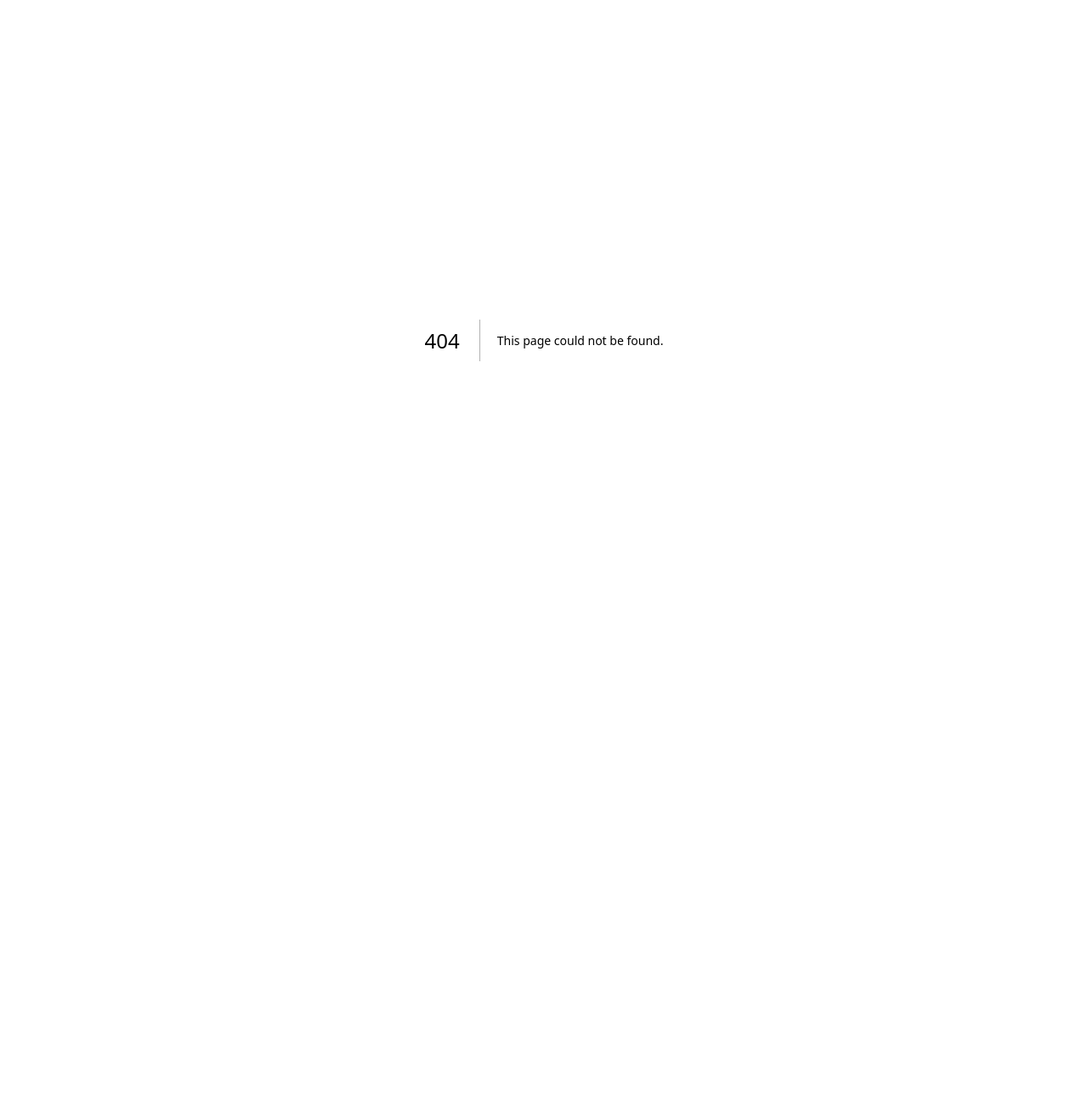
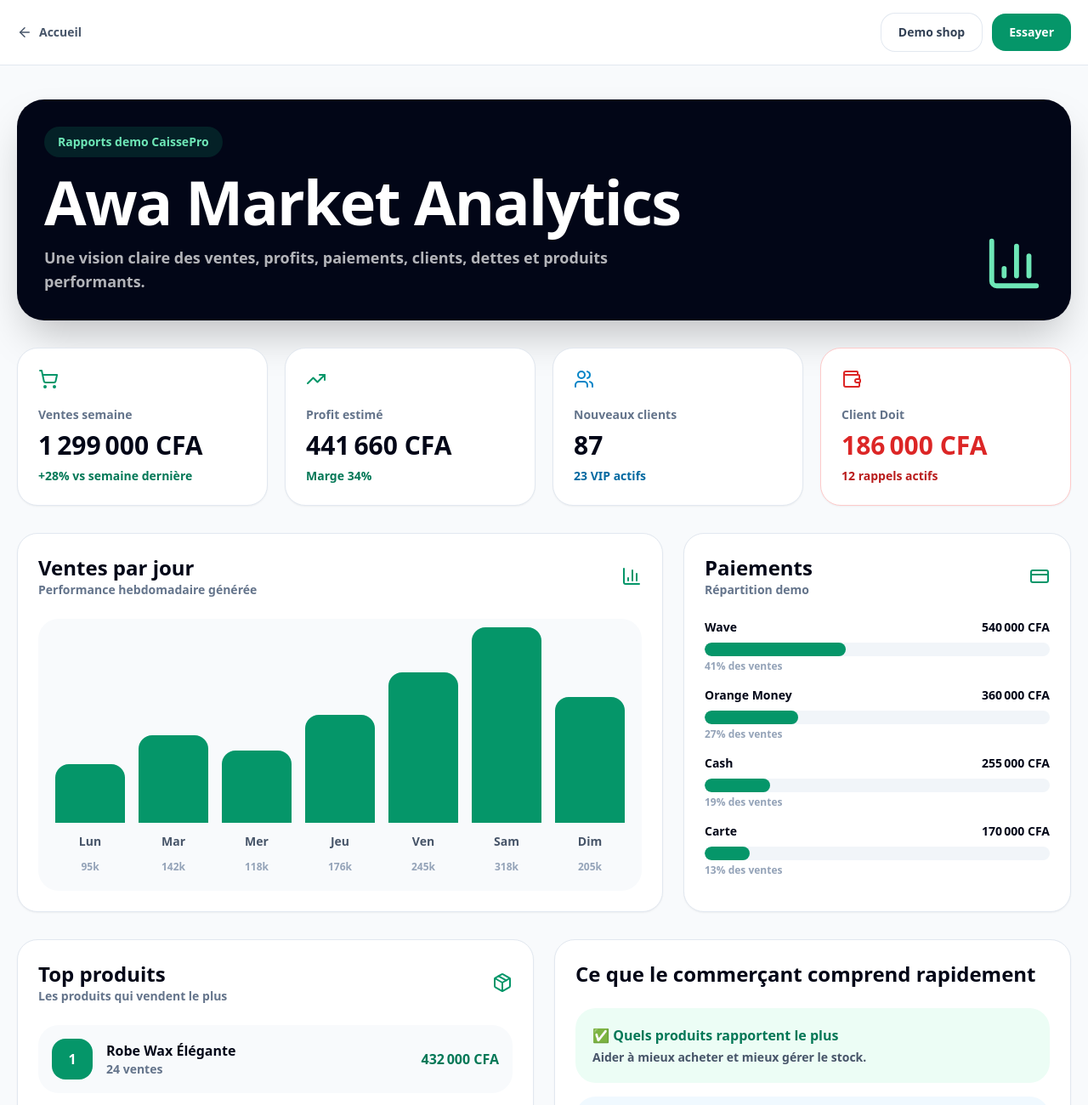
Before and after one commit to Amdyb/caissepro-v2, a Next.js app: page /demo/reports in a window 1280 px wide. Before the commit this address had no page. Shown: the top 1300 px of the page at 85% size. Before the commit the page ends 800 px from the top, so only its background shows below. Built offline with nearby package versions, Linux system fonts and the light colour scheme.

Commit message:
Add demo reports dashboard

```diff
--- /dev/null
+++ b/app/demo/reports/page.tsx
@@ -0,0 +1,130 @@
+'use client'
+
+import Link from 'next/link'
+import { ArrowLeft, BarChart3, CreditCard, Package, ShoppingCart, TrendingUp, Users, Wallet } from 'lucide-react'
+
+const sales = [
+  { day: 'Lun', amount: 95000 },
+  { day: 'Mar', amount: 142000 },
+  { day: 'Mer', amount: 118000 },
+  { day: 'Jeu', amount: 176000 },
+  { day: 'Ven', amount: 245000 },
+  { day: 'Sam', amount: 318000 },
+  { day: 'Dim', amount: 205000 }
+]
+
+const topProducts = [
+  { name: 'Robe Wax Élégante', sold: 24, amount: 432000 },
+  { name: 'Smart Watch Dakar', sold: 11, amount: 330000 },
+  { name: 'Pack Beauté Karité', sold: 31, amount: 279000 },
+  { name: 'Écouteurs Bluetooth Pro', sold: 18, amount: 225000 }
+]
+
+const payments = [
+  { name: 'Wave', amount: 540000, percent: 41 },
+  { name: 'Orange Money', amount: 360000, percent: 27 },
+  { name: 'Cash', amount: 255000, percent: 19 },
+  { name: 'Carte', amount: 170000, percent: 13 }
+]
+
+function cfa(value: number) {
+  return `${value.toLocaleString('fr-FR')} CFA`
+}
+
+export default function DemoReportsPage() {
+  const maxSale = Math.max(...sales.map((s) => s.amount))
+  const totalSales = sales.reduce((sum, s) => sum + s.amount, 0)
+  const profit = Math.round(totalSales * 0.34)
+
+  return (
+    <main className="min-h-screen bg-slate-50 text-slate-950">
+      <header className="sticky top-0 z-30 border-b border-slate-200 bg-white/90 backdrop-blur">
+        <div className="mx-auto flex max-w-7xl items-center justify-between px-5 py-4">
+          <Link href="/" className="inline-flex items-center gap-2 text-sm font-black text-slate-600 hover:text-emerald-700"><ArrowLeft size={18}/>Accueil</Link>
+          <div className="flex gap-3">
+            <Link href="/demo/shop" className="rounded-2xl bg-white px-5 py-3 text-sm font-black text-slate-700 ring-1 ring-slate-200">Demo shop</Link>
+            <Link href="/login" className="rounded-2xl bg-emerald-600 px-5 py-3 text-sm font-black text-white">Essayer</Link>
+          </div>
+        </div>
+      </header>
+
+      <section className="mx-auto max-w-7xl px-5 py-10">
+        <div className="mb-8 rounded-[2rem] bg-slate-950 p-8 text-white shadow-2xl">
+          <div className="flex flex-col gap-6 md:flex-row md:items-end md:justify-between">
+            <div>
+              <div className="mb-4 inline-flex rounded-full bg-emerald-500/15 px-4 py-2 text-sm font-black text-emerald-300">Rapports demo CaissePro</div>
+              <h1 className="text-5xl font-black tracking-tight md:text-7xl">Awa Market Analytics</h1>
+              <p className="mt-4 max-w-2xl text-lg font-semibold text-white/70">Une vision claire des ventes, profits, paiements, clients, dettes et produits performants.</p>
+            </div>
+            <BarChart3 className="text-emerald-300" size={70}/>
+          </div>
+        </div>
+
+        <div className="mb-8 grid gap-5 md:grid-cols-2 xl:grid-cols-4">
+          <div className="rounded-3xl border border-slate-200 bg-white p-6 shadow-sm"><ShoppingCart className="text-emerald-600"/><p className="mt-5 text-sm font-bold text-slate-500">Ventes semaine</p><p className="mt-2 text-3xl font-black">{cfa(totalSales)}</p><p className="mt-2 text-sm font-bold text-emerald-700">+28% vs semaine dernière</p></div>
+          <div className="rounded-3xl border border-slate-200 bg-white p-6 shadow-sm"><TrendingUp className="text-emerald-600"/><p className="mt-5 text-sm font-bold text-slate-500">Profit estimé</p><p className="mt-2 text-3xl font-black">{cfa(profit)}</p><p className="mt-2 text-sm font-bold text-emerald-700">Marge 34%</p></div>
+          <div className="rounded-3xl border border-slate-200 bg-white p-6 shadow-sm"><Users className="text-sky-600"/><p className="mt-5 text-sm font-bold text-slate-500">Nouveaux clients</p><p className="mt-2 text-3xl font-black">87</p><p className="mt-2 text-sm font-bold text-sky-700">23 VIP actifs</p></div>
+          <div className="rounded-3xl border border-red-200 bg-white p-6 shadow-sm"><Wallet className="text-red-600"/><p className="mt-5 text-sm font-bold text-slate-500">Client Doit</p><p className="mt-2 text-3xl font-black text-red-600">{cfa(186000)}</p><p className="mt-2 text-sm font-bold text-red-700">12 rappels actifs</p></div>
+        </div>
+
+        <div className="mb-8 grid gap-6 xl:grid-cols-[1.25fr_.75fr]">
+          <div className="rounded-3xl border border-slate-200 bg-white p-6 shadow-sm">
+            <div className="mb-6 flex items-center justify-between"><div><h2 className="text-2xl font-black">Ventes par jour</h2><p className="text-sm font-semibold text-slate-500">Performance hebdomadaire générée</p></div><BarChart3 className="text-emerald-600"/></div>
+            <div className="flex h-80 items-end gap-4 rounded-3xl bg-slate-50 p-5">
+              {sales.map((item) => (
+                <div key={item.day} className="flex flex-1 flex-col items-center gap-3">
+                  <div className="flex w-full items-end justify-center rounded-t-2xl bg-emerald-600 transition hover:bg-emerald-700" style={{ height: `${Math.max(18, (item.amount / maxSale) * 230)}px` }} />
+                  <p className="text-sm font-black text-slate-600">{item.day}</p>
+                  <p className="text-xs font-bold text-slate-400">{Math.round(item.amount / 1000)}k</p>
+                </div>
+              ))}
+            </div>
+          </div>
+
+          <div className="rounded-3xl border border-slate-200 bg-white p-6 shadow-sm">
+            <div className="mb-6 flex items-center justify-between"><div><h2 className="text-2xl font-black">Paiements</h2><p className="text-sm font-semibold text-slate-500">Répartition demo</p></div><CreditCard className="text-emerald-600"/></div>
+            <div className="space-y-4">
+              {payments.map((payment) => (
+                <div key={payment.name}>
+                  <div className="mb-2 flex justify-between text-sm font-black"><span>{payment.name}</span><span>{cfa(payment.amount)}</span></div>
+                  <div className="h-4 overflow-hidden rounded-full bg-slate-100"><div className="h-full rounded-full bg-emerald-600" style={{ width: `${payment.percent}%` }} /></div>
+                  <p className="mt-1 text-xs font-bold text-slate-400">{payment.percent}% des ventes</p>
+                </div>
+              ))}
+            </div>
+          </div>
+        </div>
+
+        <div className="grid gap-6 xl:grid-cols-2">
+          <div className="rounded-3xl border border-slate-200 bg-white p-6 shadow-sm">
+            <div className="mb-6 flex items-center justify-between"><div><h2 className="text-2xl font-black">Top produits</h2><p className="text-sm font-semibold text-slate-500">Les produits qui vendent le plus</p></div><Package className="text-emerald-600"/></div>
+            <div className="space-y-4">
+              {topProducts.map((product, index) => (
+                <div key={product.name} className="flex items-center justify-between rounded-3xl bg-slate-50 p-4">
+                  <div className="flex items-center gap-4"><div className="flex h-12 w-12 items-center justify-center rounded-2xl bg-emerald-600 font-black text-white">{index + 1}</div><div><p className="font-black text-slate-950">{product.name}</p><p className="text-sm font-semibold text-slate-500">{product.sold} ventes</p></div></div>
+                  <p className="font-black text-emerald-700">{cfa(product.amount)}</p>
+                </div>
+              ))}
+            </div>
+          </div>
+
+          <div className="rounded-3xl border border-slate-200 bg-white p-6 shadow-sm">
+            <h2 className="text-2xl font-black">Ce que le commerçant comprend rapidement</h2>
+            <div className="mt-6 grid gap-4">
+              <div className="rounded-3xl bg-emerald-50 p-5"><p className="font-black text-emerald-700">✅ Quels produits rapportent le plus</p><p className="mt-1 text-sm font-semibold text-slate-600">Aider à mieux acheter et mieux gérer le stock.</p></div>
+              <div className="rounded-3xl bg-sky-50 p-5"><p className="font-black text-sky-700">✅ Quels paiements dominent</p><p className="mt-1 text-sm font-semibold text-slate-600">Wave, Orange Money, cash ou carte.</p></div>
+              <div className="rounded-3xl bg-amber-50 p-5"><p className="font-black text-amber-700">✅ Qui doit encore payer</p><p className="mt-1 text-sm font-semibold text-slate-600">Rappels WhatsApp et liens de paiement intégrés.</p></div>
+              <div className="rounded-3xl bg-slate-100 p-5"><p className="font-black text-slate-800">✅ Quand faire un réassort</p><p className="mt-1 text-sm font-semibold text-slate-600">Alertes stock bas et suivi achats fournisseurs.</p></div>
+            </div>
+          </div>
+        </div>
+
+        <div className="mt-8 rounded-[2rem] bg-emerald-600 p-8 text-center text-white shadow-xl shadow-emerald-600/20">
+          <h2 className="text-4xl font-black">Imaginez ces rapports pour votre vraie boutique.</h2>
+          <p className="mx-auto mt-3 max-w-2xl font-semibold text-white/80">CaissePro transforme vos ventes quotidiennes en décisions claires.</p>
+          <div className="mt-6 flex flex-col justify-center gap-3 sm:flex-row"><Link href="/login" className="rounded-2xl bg-white px-6 py-4 font-black text-emerald-700">Commencer gratuitement</Link><Link href="/demo/shop" className="rounded-2xl bg-emerald-700 px-6 py-4 font-black text-white">Voir demo shop</Link></div>
+        </div>
+      </section>
+    </main>
+  )
+}
```
